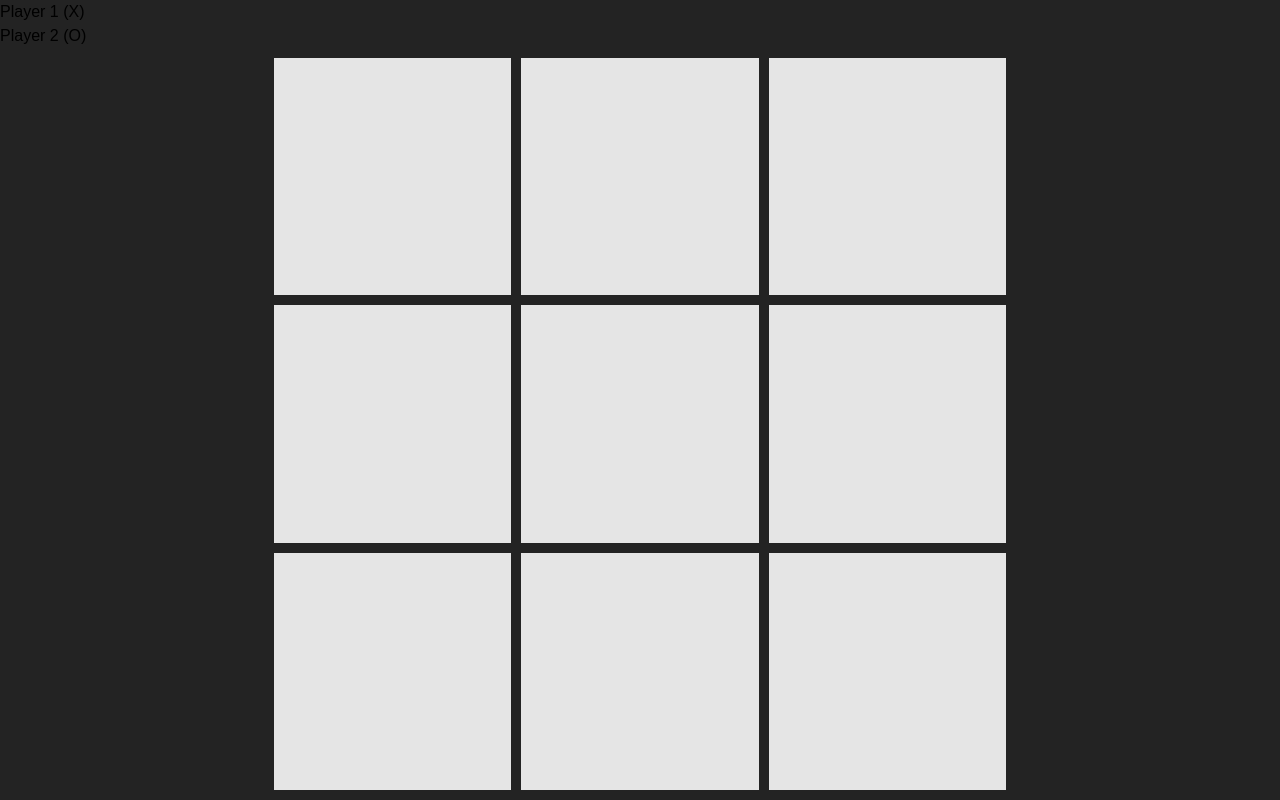
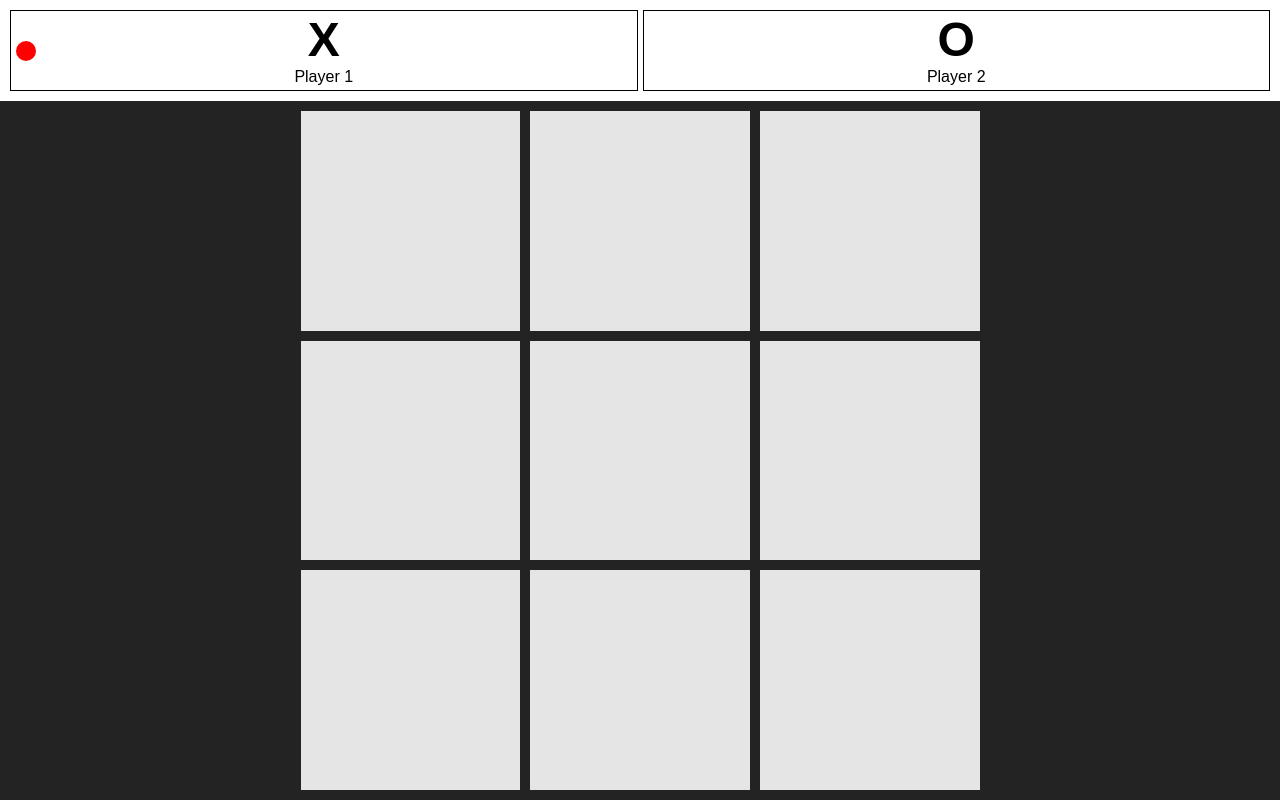
Before and after one commit to ksco23/odin-tic-tac-toe-project, a plain HTML site: page index.html in a window 1280 px wide. Drawn offline with Linux system fonts and the light colour scheme.

Commit message:
Update the dom to indicate the current player
Added code, html, and css to indicate which player is the current
active player.

```diff
--- a/index.html
+++ b/index.html
@@ -11,11 +11,21 @@
 <body>
     <div class="gameContainer">
         <div class="header">
-            <div class="player1">
-                Player 1 (X)
-            </div>
-            <div class="player2">
-                Player 2 (O)
+            <div class="playersContainer">
+                <div class="player" data-player-number="1">
+                    <div class="turnIndicator"></div>
+                    <div>
+                        <p class="token">X</p>
+                        <p class="name">Player 1</p>
+                    </div>
+                </div>
+                <div class="player" data-player-number="2">
+                    <div class="turnIndicator"></div>
+                    <div>
+                        <p class="token">O</p>
+                        <p class="name">Player 2</p>
+                    </div>
+                </div>
             </div>
         </div>
         <div class="boardContainer">
--- a/script.js
+++ b/script.js
@@ -1,6 +1,7 @@
 const domControl = (() => {
 
     let isBoardLocked = false;
+    const gameContainer = document.querySelector('.gameContainer')
 
     const boardContainer = document.querySelector('.boardContainer');
     boardContainer.addEventListener('click', function (e) {
@@ -33,6 +34,18 @@ const domControl = (() => {
         });
     };
 
+    const changePlayer = (curPlayer) => {
+        document.querySelectorAll('.player').forEach((el, i) => {
+            if (Number(el.dataset.playerNumber) === curPlayer) {
+                el.classList.toggle('active', true);
+            }
+            else {
+                el.classList.toggle('active', false);
+            }
+        });
+
+    }
+
     const gameComplete = (winner) => {
         isBoardLocked = true;
         if (winner === 1) {
@@ -45,16 +58,16 @@ const domControl = (() => {
             console.log('Tie, no winner');
         }
 
-        boardContainer.classList.toggle('complete', true);
+        gameContainer.classList.toggle('complete', true);
     }
 
     const gameRestart = () => {
         isBoardLocked = false;
 
-        boardContainer.classList.toggle('complete', false);
+        gameContainer.classList.toggle('complete', false);
     }
 
-    return { update, gameComplete, gameRestart }
+    return { update, changePlayer, gameComplete, gameRestart }
 })();
 
 const gameboard = (() => {
@@ -133,7 +146,8 @@ const gameboard = (() => {
 const gameController = (() => {
     //gameboard.logBoard();
 
-    let curPlayer = 1;
+    let curPlayer = 0;
+    changeTurn();
 
     const playRound = (cell) => {
         if (gameboard.addMark(curPlayer, cell)) {
@@ -146,7 +160,8 @@ const gameController = (() => {
     };
 
     const restartGame = () => {
-        curPlayer = 1;
+        curPlayer = 0;
+        changeTurn();
         gameboard.clearBoard();
         domControl.gameRestart();
     };
@@ -154,6 +169,7 @@ const gameController = (() => {
     //track who's turn it is
     function changeTurn() {
         curPlayer = curPlayer === 1 ? 2 : 1;
+        domControl.changePlayer(curPlayer);
     }
 
     //check for a win or tie
--- a/styles.css
+++ b/styles.css
@@ -20,6 +20,50 @@ body {
     font-family: Arial, Helvetica, sans-serif;
     line-height: 1.5;
     background-color: #232323;
+}
+
+.header {
+    padding: 10px;
+    background-color: #fff;
+}
+
+.playersContainer {
+    display: grid;
+    grid-template-columns: repeat(auto-fit, minmax(min(100%, 300px), 1fr));
+    gap: 5px;
+}
+
+.player {
+    padding: 5px;
+    border: 1px solid #000;
+    line-height: 1;
+    text-align: center;
+    display: grid;
+    grid-template-columns: 20px auto 20px;
+}
+
+.player .token {
+    margin: 0 0 5px;
+    font-size: 3rem;
+    font-weight: bold;
+}
+
+.player .name {
+    margin: 0;
+}
+
+.gameContainer.complete .player .turnIndicator,
+.player .turnIndicator {
+    width: 100%;
+    aspect-ratio: 1 / 1;
+    border-radius: 50%;
+    background-color: #ff0000;
+    opacity: 0;
+    margin: auto;
+}
+
+.player.active .turnIndicator {
+    opacity: 1;
 }
 
 .gameContainer {
@@ -62,7 +106,7 @@ body {
 
 .cell,
 .cell.full:hover,
-.boardContainer.complete .cell:hover {
+.gameContainer.complete .cell:hover {
     background-color: #e5e5e5;
     cursor: not-allowed;
 }
```
